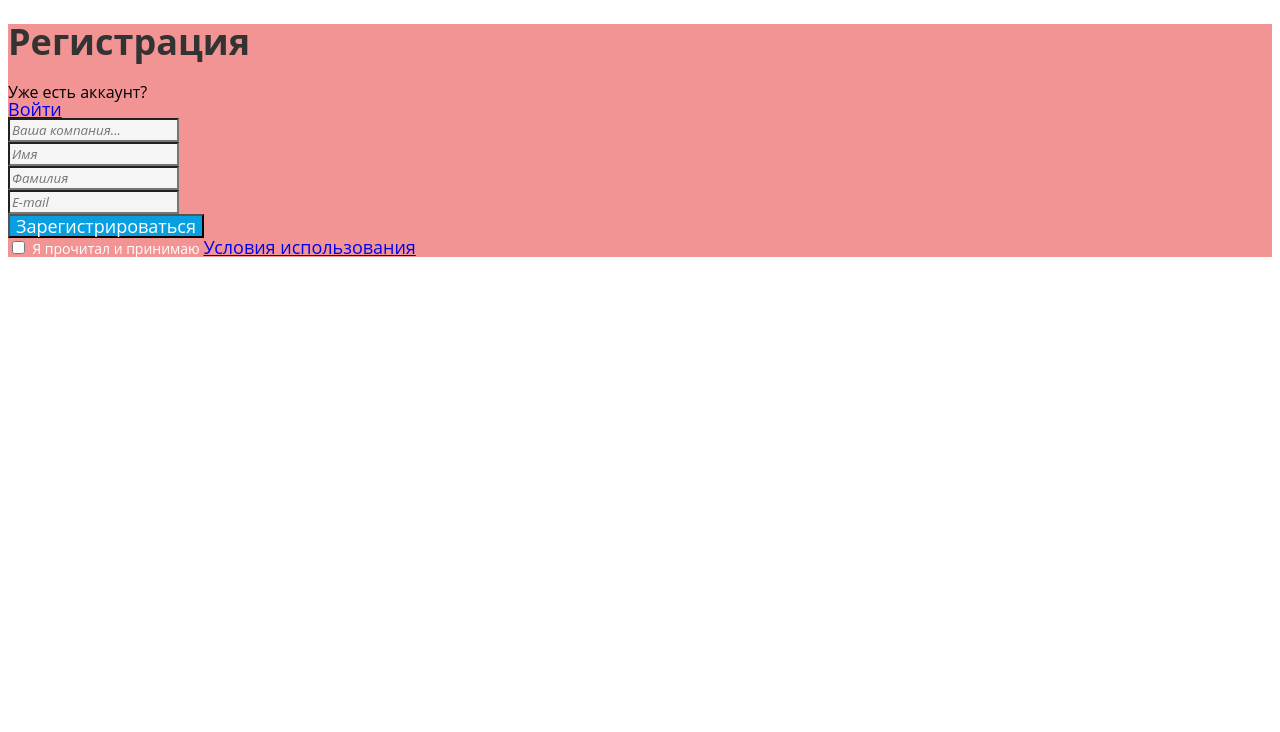
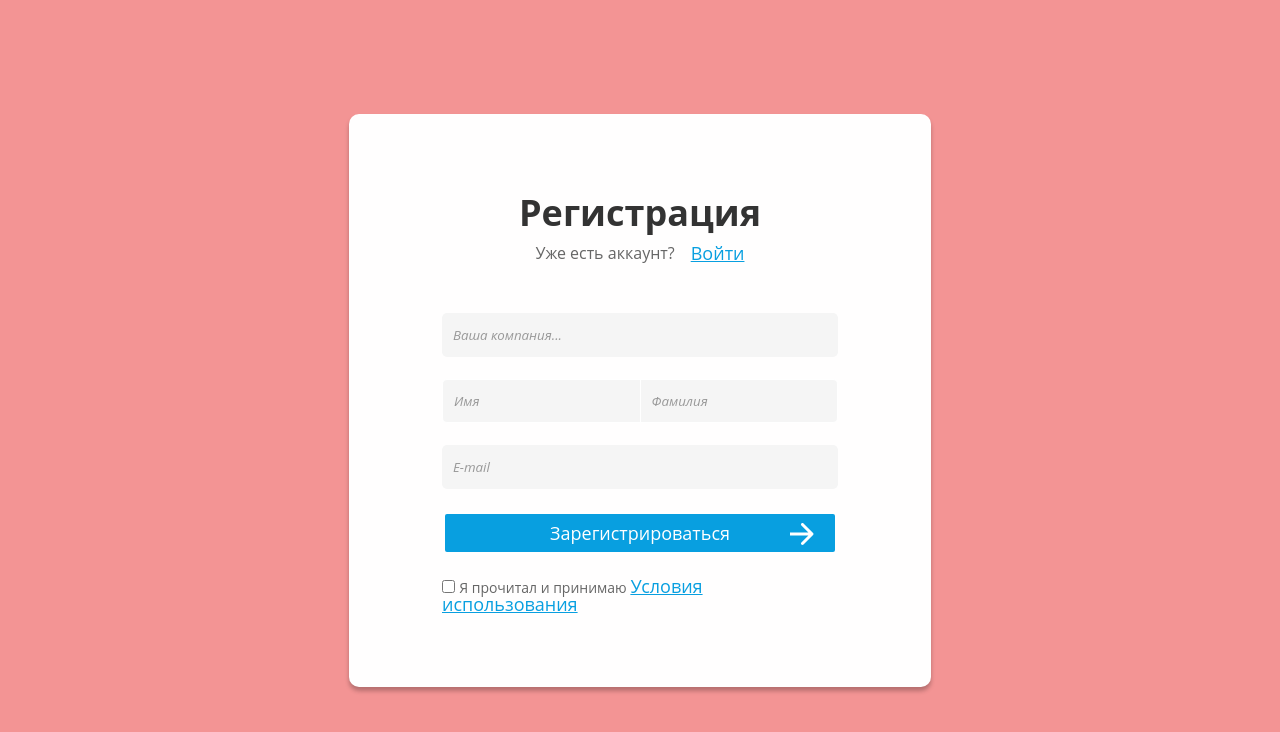
Before and after one commit to rsnanse/Homework, a plain HTML site: page 2-Form/form.html in a window 1280 px wide. Drawn offline with Linux system fonts and the light colour scheme.

Commit message:
Домашнее задание CSS Flexbox

```diff
--- a/2-Form/form.html
+++ b/2-Form/form.html
@@ -8,58 +8,66 @@
   </head>
   <body>
     <main>
-      <div>
+      <div class="conteiner">
+        <div class="form">
+          <div class="hero">
             <h1>Регистрация</h1>
-        <div>Уже есть аккаунт?</div>
-        <div>
+            <div class="hero_go">
+              <span>Уже есть аккаунт?</span>
               <form action="#">
                 <a href="#">Войти</a>
               </form>
             </div>
-        <div>
-          <form action="#">
-            <div>
+          </div>
+          <form class="personDate" action="#">
             <input
+              class="personDateCompany"
               type="text"
               name="company"
-                id="company"
               placeholder="Ваша компания..."
             />
-            </div>
-            <div>
+            <div class="personDateFull">
               <input
+                class="personDateName"
                 type="text"
                 name="name"
                 id="name"
                 placeholder="Имя"
                 required
               />
-            </div>
-            <div>
+              <img class="imgLine" src="./Line 1.svg" alt="line" />
               <input
+                class="personDateLastName"
                 type="text"
                 name="lastname"
-                id="lastname"
                 placeholder="Фамилия"
                 required
               />
             </div>
-            <div>
             <input
+              class="personDateEmail"
               type="email"
               name="email"
-                id="email"
               placeholder="E-mail"
               required
             />
+            <div class="buttonReg">
+              <button id="button">Зарегистрироваться</button>
+              <label for="button"
+                ><img src="./Arrow 1.svg" alt="arrow"
+              /></label>
             </div>
-            <div>
-              <button>Зарегистрироваться</button>
-            </div>
-            <div>
-              <input type="checkbox" name="license" id="license" required />
-              <label for="license">Я прочитал и принимаю </label>
-              <a href="#">Условия использования</a>
+            <div class="licenseAgreement">
+              <input
+                class="checkboxLicense"
+                type="checkbox"
+                name="license"
+                required
+              />
+              <label for="license" class="agreeLabel"
+                >Я прочитал и принимаю
+              </label>
+              <a href="#" class="conditions">Условия использования</a>
             </div>
           </form>
         </div>
--- a/2-Form/style.css
+++ b/2-Form/style.css
@@ -1,9 +1,17 @@
 * {
+  box-sizing: border-box;
   font-family: "Open Sans", sans-serif;
   line-height: 100%;
+  margin: 0%;
+  padding: 0%;
+  border: 0%;
 }
 
 main {
+  min-width: 420px;
+}
+
+body {
   background: #f39494;
 }
 
@@ -11,27 +19,34 @@ h1 {
   color: #333333;
   font-weight: 700;
   font-size: 36px;
-}
-
-form {
-  color: #fffefe;
+  letter-spacing: normal;
 }
 
 a {
   font-weight: 400;
   font-size: 18px;
   text-decoration: underline;
+  color: #089fe0;
 }
 
 input {
+  background: #f5f5f5;
+  text-indent: 11px;
+}
+
+input::placeholder {
+  font-style: italic;
   color: #999999;
-  background: #f5f5f5;
-  font-style: italic;
+}
+
+input:focus {
+  border: 1px solid;
 }
 
 label {
-  font-weight: 400;
+  font-weight: 400px;
   font-size: 14px;
+  color: #666666;
 }
 
 button {
@@ -40,3 +55,176 @@ button {
   font-weight: 400;
   font-size: 18px;
 }
+
+input,
+button {
+  border: 0;
+}
+
+span {
+  color: #666666;
+}
+
+.conteiner {
+  display: flex;
+  flex-wrap: wrap;
+  justify-content: center;
+  align-items: center;
+  height: 100vh;
+}
+
+.form {
+  box-shadow: 0px 4px 4px 0px #00000040;
+  border-radius: 10px;
+  background: #fffefe;
+  max-width: 582px;
+  min-width: 360px;
+  height: 573px;
+}
+
+.hero {
+  display: flex;
+  flex-wrap: wrap;
+  justify-content: center;
+  align-items: center;
+  align-content: center;
+}
+
+.hero h1 {
+  display: flex;
+  justify-content: center;
+  align-items: center;
+  height: 54px;
+  margin-top: 72px;
+  flex: 1 1 100%;
+}
+
+.hero_go {
+  height: 26px;
+  display: flex;
+  flex-wrap: nowrap;
+  justify-content: center;
+  align-items: center;
+  gap: 16px;
+}
+
+.personDate {
+  display: flex;
+  flex-wrap: wrap;
+  justify-content: center;
+  align-items: center;
+  gap: 22px;
+  margin: 47px 93px 91px;
+}
+
+.personDateCompany {
+  height: 44px;
+  border-radius: 5px;
+  border-width: 1px;
+  flex: 1 1 100%;
+}
+
+.personDateFull {
+  width: 100%;
+  display: flex;
+  flex-wrap: wrap;
+  justify-content: center;
+  align-items: center;
+}
+
+.personDateName,
+.personDateLastName {
+  height: 44px;
+  flex: 1 1;
+  border: 1px solid #ffffff;
+  border-radius: 5px;
+}
+
+.personDateName {
+  border-right: 0;
+  border-top-right-radius: 0;
+  border-bottom-right-radius: 0;
+}
+
+.personDateLastName {
+  border-left: 0;
+  border-top-left-radius: 0;
+  border-bottom-left-radius: 0;
+}
+
+.personDateEmail {
+  height: 44px;
+  border-radius: 5px;
+  border-width: 1px;
+  flex: 1 1 100%;
+}
+
+.buttonReg {
+  width: 100%;
+  position: relative;
+  display: flex;
+  flex-wrap: nowrap;
+  justify-content: center;
+  align-items: center;
+}
+
+#button {
+  flex: 1 1 100%;
+  height: 44px;
+  border: 3px solid #ffffff;
+  border-radius: 5px;
+}
+
+.buttonReg label {
+  position: absolute;
+  top: 11px;
+  right: 24px;
+}
+
+.checkboxLicense,
+.agreeLabel,
+.conditions {
+  flex: 1 0;
+}
+
+@media (max-width: 470px) {
+  label img {
+    display: none;
+  }
+
+  .personDateFull {
+    gap: 22px;
+  }
+
+  .imgLine {
+    display: none;
+  }
+
+  #button {
+    font-size: 1rem;
+  }
+
+  .personDate {
+    margin-top: 20px;
+  }
+}
+
+@media (max-width: 572px) {
+  .licenseAgreement {
+    display: flex;
+    flex-wrap: wrap;
+    justify-content: center;
+    align-items: center;
+    gap: 10px;
+  }
+
+  .conditions {
+    text-align: center;
+    flex: 1 1 100%;
+  }
+
+  .checkboxLicense,
+  .agreeLabel {
+    flex: none;
+  }
+}
```
Also changed, not shown: 2-Form/Arrow 1.svg (added), 2-Form/Line 1.svg (added). Lines whose indentation alone changed are shown as unchanged.
